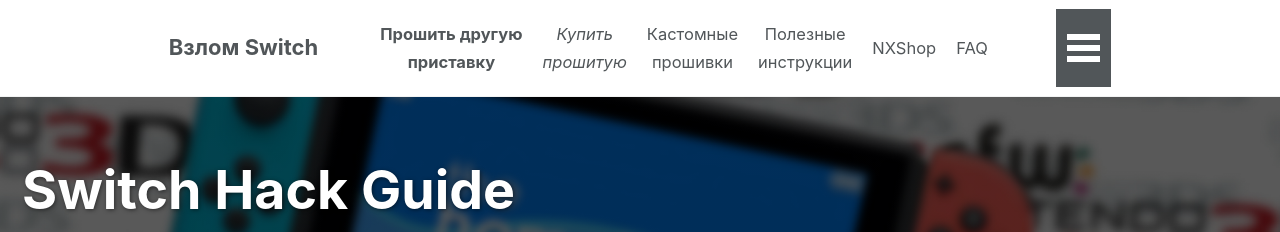
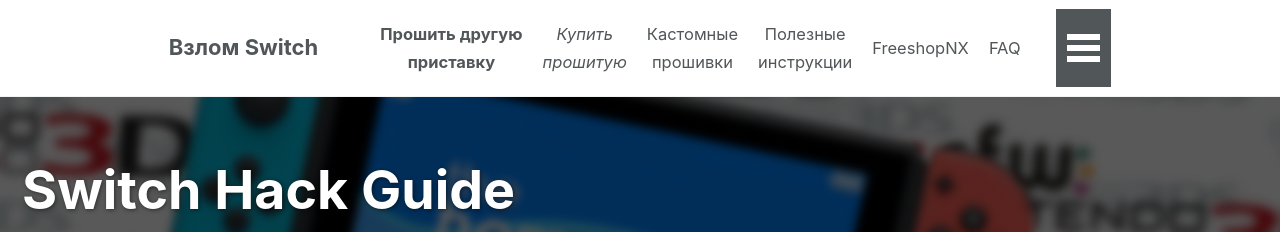
Before and after one commit to rashevskyv/kefir, a Jekyll site: the page built from _pages/home.md, in a window 1280 px wide and 900 px high. Shown: the top 232 px of the window. Built offline with Jekyll 4.4.1, drawn with Linux system fonts in a browser that asks for light colours; nearby versions of some CDN libraries.

Commit message:
fix broken links

```diff
--- a/_data/navigation.yml
+++ b/_data/navigation.yml
@@ -8,8 +8,8 @@
     url: /launch-cfw
   - title: "Полезные<br>инструкции"
     url: /addons
-  - title: "NXShop"
-    url: /nxshop
+  - title: "FreeshopNX"
+    url: /freeshopnx
   - title: "FAQ"
     url: /faq
   - title: "Запуск<br>HBL"
@@ -30,8 +30,8 @@
 addons:
   - title: "FAQ"
     url: /faq
-  - title: "Установка NXShop"
-    url: /nxshop
+  - title: "Установка FreeshopNX"
+    url: /freeshopnx
   - title: "Безопасное обновление прошивки"
     url: /update-to-latest
   - title: "Резервное копирование NAND"
```
